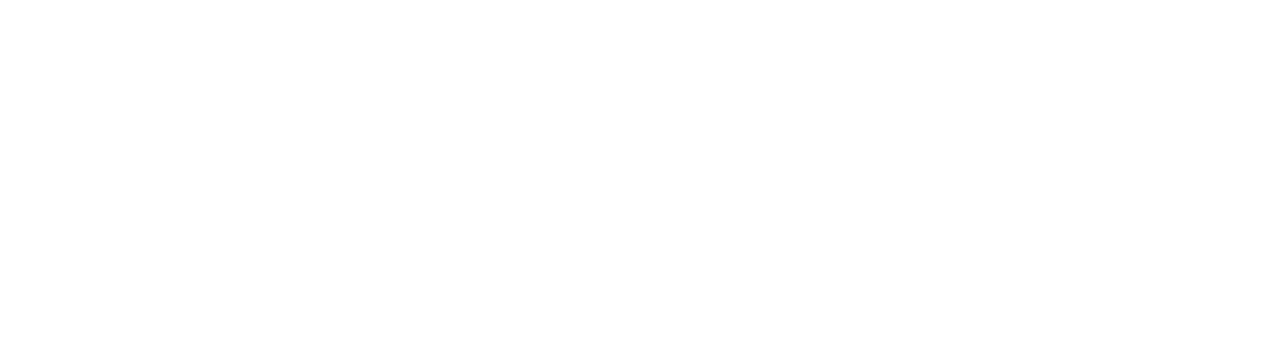
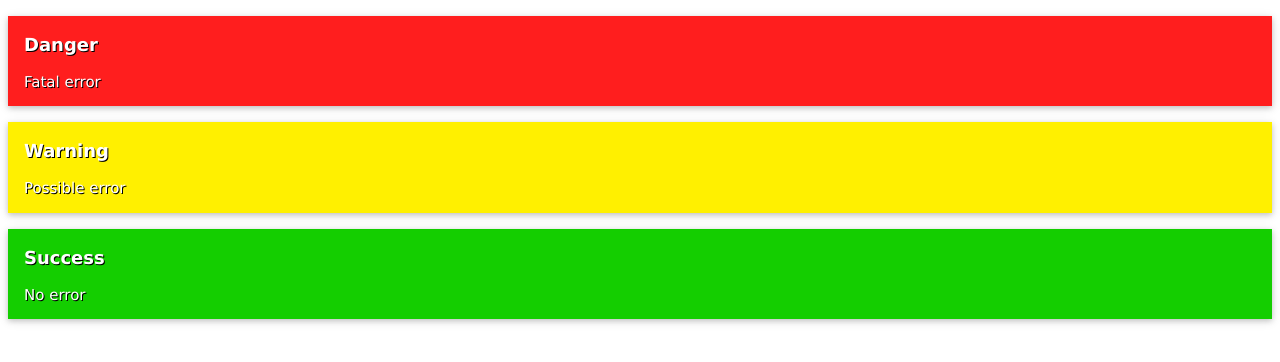
Before and after one commit to zerogravityrik/zerogravityrik.github.io, a plain HTML site: page index.html in a window 1280 px wide. Drawn offline with Linux system fonts and the light colour scheme.

Commit message:
Add files via upload

```diff
--- /dev/null
+++ b/cSheet.css
@@ -0,0 +1,20 @@
+/* !important overules inline style in HMTL*/
+/* after puts a property after an object*/
+/* before puts a property before an object*/
+
+/* Panel */
+.panel:after,.panel:before{content:"";display:table;clear:both}
+.panel{padding:0.01em 1em}
+.panel{margin-top:1em;margin-bottom:1em}
+
+/* Panel content */
+.panel-title{font-family:"Verdana";font-size:1.125em;text-shadow: 1px 1px #000000}
+.panel-content{font-family:"Verdana";font-size: 0.9375em;text-shadow: 1px 1px #000000}
+
+/* Panel shadow */
+.card{box-shadow:0 2px 5px 0 rgba(0,0,0,0.16),0 2px 10px 0 rgba(0,0,0,0.12)}
+
+/* Panel Background */
+.red{color:#fff!important;background-color:#ff1e1e!important}
+.green{color:#fff!important;background-color:#14ce00!important}
+.yellow{color:#fff!important;background-color:#fff000!important}
--- a/index.html
+++ b/index.html
@@ -1,8 +1,19 @@
-<!DOCTYPE html>
 <html>
 <head>
-<meta name="viewport" content="width=device-width, initial-scale=1.0">
+<link rel="stylesheet" type="text/css" href="cSheet.css">
 </head>
 <body>
+<div class = 'red panel card'>
+	<h3 class = 'panel-title'>Danger</h3>
+	<p class = 'panel-content'>Fatal error</p>
+</div>
+<div class = 'yellow panel card'>
+	<h3 class = 'panel-title'>Warning</h3>
+	<p class = 'panel-content'>Possible error</p>
+</div>
+<div class = 'green panel card'>
+	<h3 class = 'panel-title'>Success</h3>
+	<p class = 'panel-content'>No error</p>
+</div>
 </body>
 </html>
```
